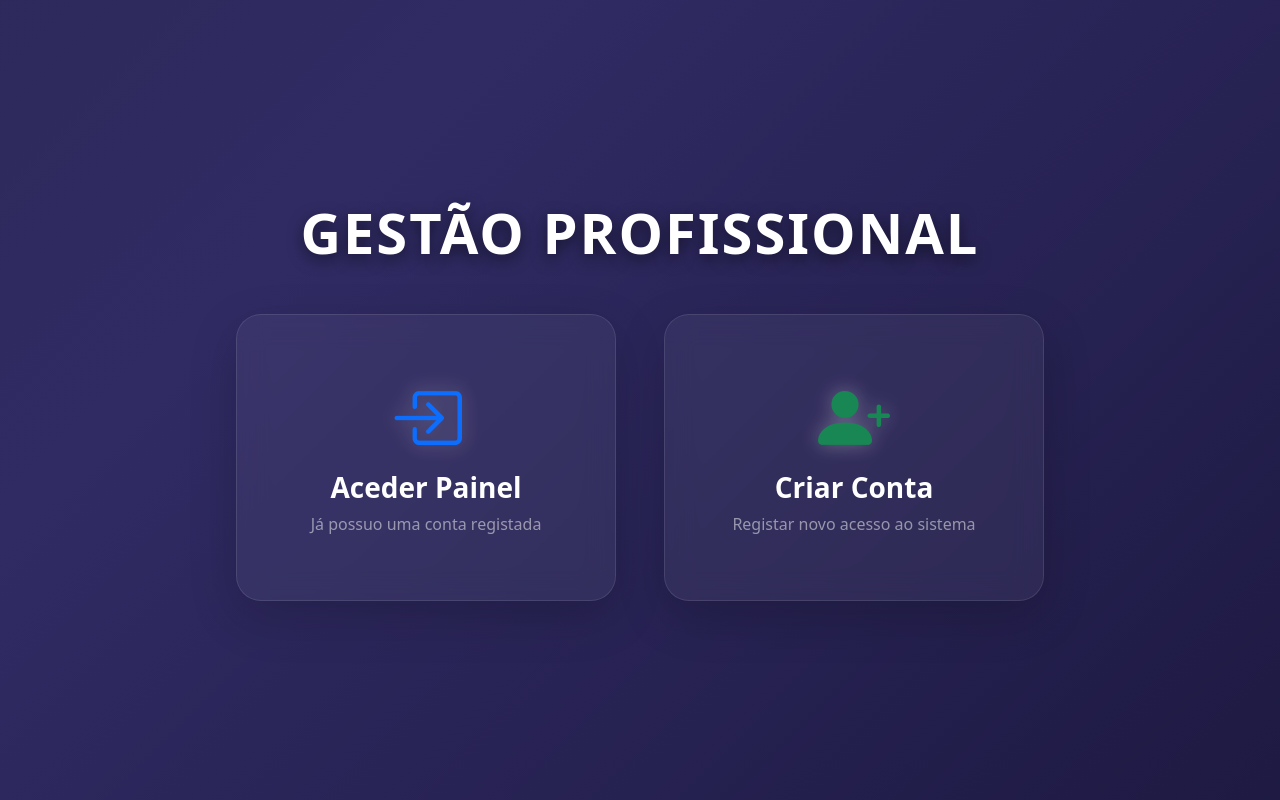
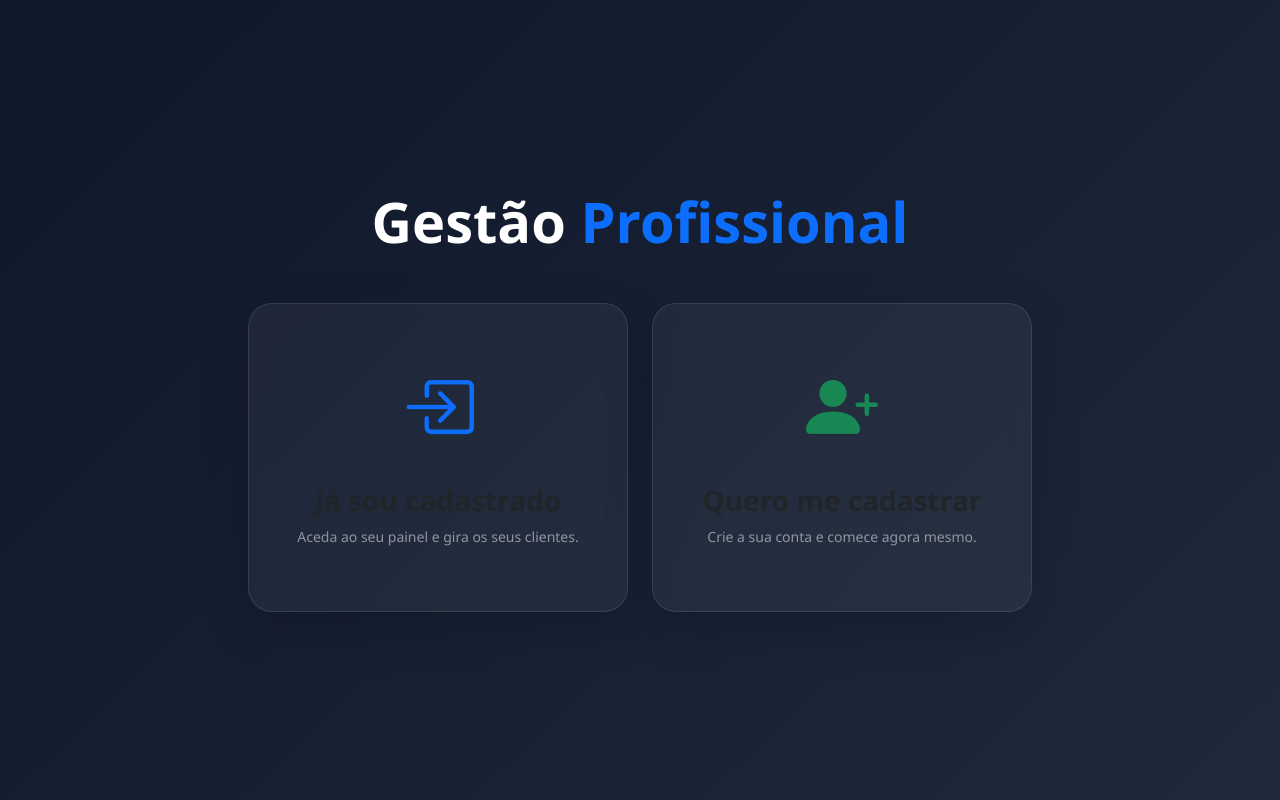
Before and after one commit to Hiqke/gestao-clientes, a Flask app: page / in a window 1280 px wide. Run offline with Flask 3, Linux system fonts and the light colour scheme.

```diff
--- a/templates/index_inicial.html
+++ b/templates/index_inicial.html
@@ -1,72 +1,58 @@
 <!DOCTYPE html>
-<html>
+<html lang="pt-br">
 <head>
+    <meta charset="UTF-8">
     <title>Bem-vindo ao Sistema</title>
     <link href="https://cdn.jsdelivr.net/npm/bootstrap@5.3.0/dist/css/bootstrap.min.css" rel="stylesheet">
     <link rel="stylesheet" href="https://cdn.jsdelivr.net/npm/bootstrap-icons@1.11.1/font/bootstrap-icons.css">
-
     <style>
         body {
-            background: linear-gradient(-45deg, #0f0c29, #302b63, #24243e, #000000);
-            background-size: 400% 400%;
-            animation: gradient 15s ease infinite;
+            background: linear-gradient(135deg, #0f172a 0%, #1e293b 100%);
             height: 100vh;
-            margin: 0;
-            overflow: hidden;
+            display: flex;
+            align-items: center;
+            font-family: 'Segoe UI', system-ui, -apple-system, sans-serif;
         }
-
-        @keyframes gradient {
-            0% { background-position: 0% 50%; }
-            50% { background-position: 100% 50%; }
-            100% { background-position: 0% 50%; }
+        .custom-card {
+            cursor: pointer;
+            transition: all 0.4s cubic-bezier(0.175, 0.885, 0.32, 1.275);
+            border-radius: 24px;
+            background: rgba(255, 255, 255, 0.05);
+            backdrop-filter: blur(10px);
+            border: 1px solid rgba(255, 255, 255, 0.1);
         }
-
-        .glass-card {
-            background: rgba(255, 255, 255, 0.05);
-            backdrop-filter: blur(15px);
-            border: 1px solid rgba(255, 255, 255, 0.1) !important;
-            border-radius: 25px !important;
-            transition: all 0.4s cubic-bezier(0.175, 0.885, 0.32, 1.275);
-            cursor: pointer;
+        /* Efeito de realce que pediu */
+        .custom-card:hover {
+            transform: translateY(-15px) scale(1.03);
+            box-shadow: 0 20px 40px rgba(0, 0, 0, 0.4) !important;
+            background: rgba(255, 255, 255, 0.15);
+            filter: brightness(1.1);
         }
-
-        .glass-card:hover {
-            transform: translateY(-20px);
-            background: rgba(255, 255, 255, 0.12);
-            box-shadow: 0 25px 50px rgba(0, 0, 0, 0.5) !important;
-            border-color: rgba(255, 255, 255, 0.3) !important;
+        .icon-box {
+            font-size: 4.5rem;
+            margin-bottom: 1.5rem;
+            transition: transform 0.3s ease;
         }
-
-        .icon-size {
-            font-size: 4.5rem;
-            filter: drop-shadow(0 0 10px rgba(255, 255, 255, 0.3));
-        }
-
-        h1 {
-            letter-spacing: 2px;
-            text-shadow: 0 5px 15px rgba(0,0,0,0.5);
+        .custom-card:hover .icon-box {
+            transform: rotate(-5deg) scale(1.1);
         }
     </style>
 </head>
-<body class="text-white d-flex align-items-center">
+<body class="text-white">
     <div class="container text-center">
-        <h1 class="mb-5 fw-bold display-4">GESTÃO PROFISSIONAL</h1>
-
-        <div class="row justify-content-center gap-5">
-            <div class="col-md-4 glass-card p-5 shadow-lg" onclick="window.location.href='/login'">
-                <i class="bi bi-box-arrow-in-right mb-3 text-primary icon-size"></i>
-                <h3 class="fw-bold">Aceder Painel</h3>
-                <p class="text-white-50">Já possuo uma conta registada</p>
+        <h1 class="mb-5 fw-bold display-4">Gestão <span class="text-primary">Profissional</span></h1>
+        <div class="row justify-content-center gap-4">
+            <div class="col-md-4 card custom-card p-5 shadow-lg" onclick="window.location.href='/login'">
+                <i class="bi bi-box-arrow-in-right icon-box text-primary"></i>
+                <h3 class="fw-bold">Já sou cadastrado</h3>
+                <p class="text-white-50 small">Aceda ao seu painel e gira os seus clientes.</p>
             </div>
-
-            <div class="col-md-4 glass-card p-5 shadow-lg" onclick="window.location.href='/registrar_conta'">
-                <i class="bi bi-person-plus-fill mb-3 text-success icon-size"></i>
-                <h3 class="fw-bold">Criar Conta</h3>
-                <p class="text-white-50">Registar novo acesso ao sistema</p>
+            <div class="col-md-4 card custom-card p-5 shadow-lg" onclick="window.location.href='/registrar_conta'">
+                <i class="bi bi-person-plus-fill icon-box text-success"></i>
+                <h3 class="fw-bold">Quero me cadastrar</h3>
+                <p class="text-white-50 small">Crie a sua conta e comece agora mesmo.</p>
             </div>
         </div>
     </div>
-
-    <script src="https://cdn.jsdelivr.net/npm/bootstrap@5.3.0/dist/js/bootstrap.bundle.min.js"></script>
 </body>
 </html>
```
